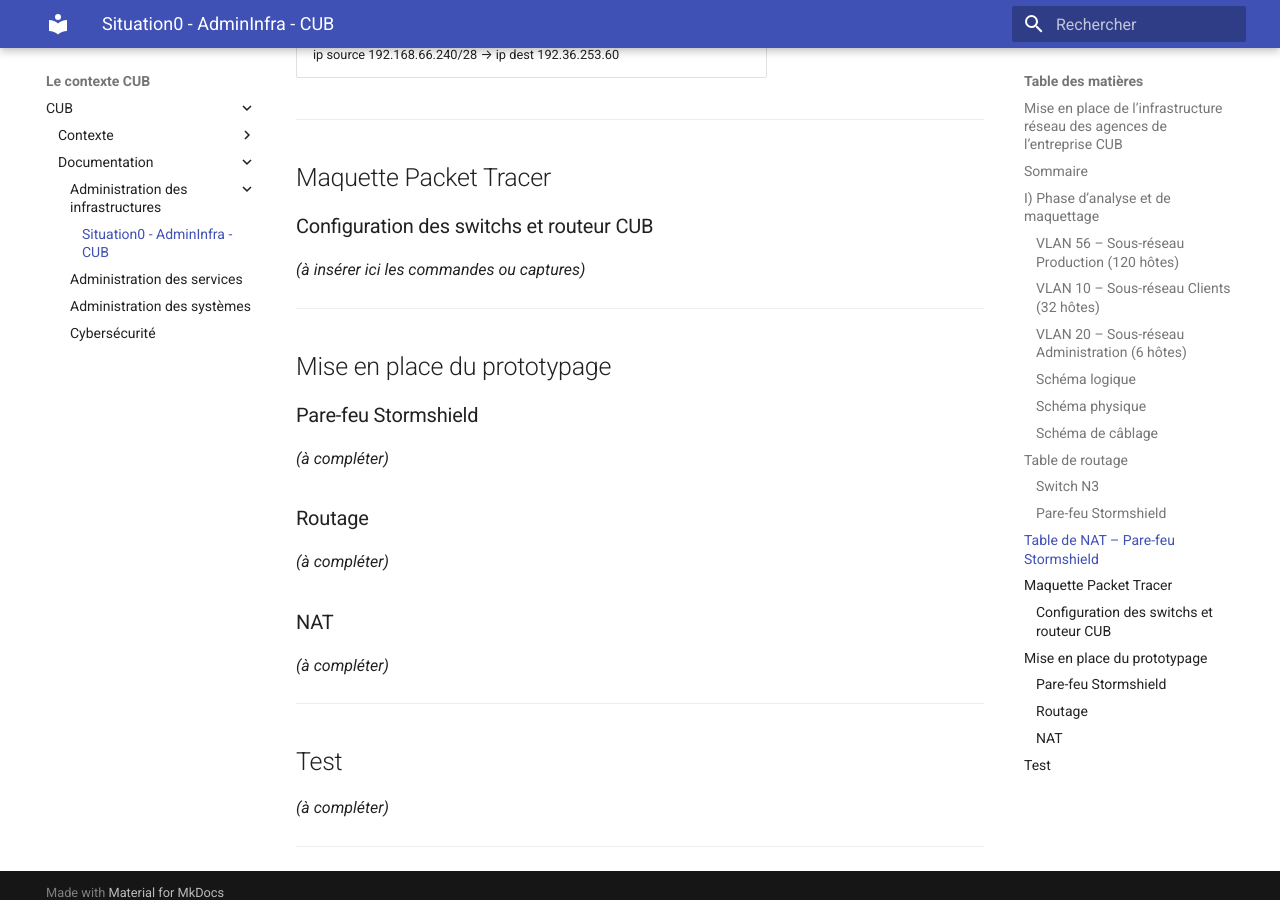
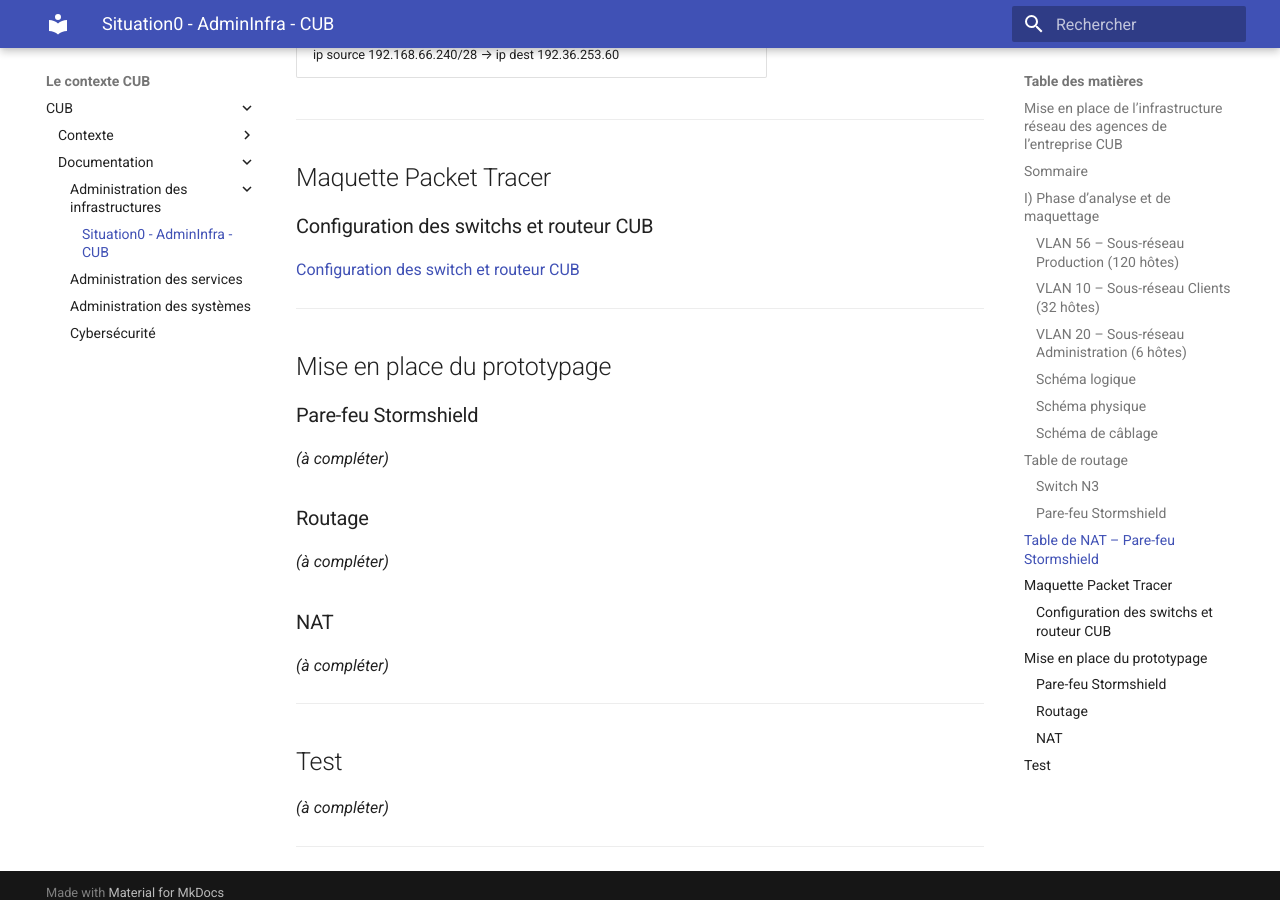
Before and after one commit to Joris-Texier/documentation-cub, an MkDocs documentation site: the page built from docs/CUB/Documentation/AdminInfra/Situation0-AdminInfra-CUB.md, in a window 1280 px wide and 900 px high, scrolled down 5572 px. Built offline with MkDocs 1.6.1 and Material for MkDocs 9.7.7, drawn with Linux system fonts in a browser that asks for light colours.

```diff
--- a/docs/CUB/Documentation/AdminInfra/Situation0-AdminInfra-CUB.md
+++ b/docs/CUB/Documentation/AdminInfra/Situation0-AdminInfra-CUB.md
@@ -138,7 +138,8 @@
 ## Maquette Packet Tracer
 
 ### Configuration des switchs et routeur CUB
-*(à insérer ici les commandes ou captures)*
+[Configuration des switch et routeur CUB](https://drive.google.com/drive/folders/1GXBigqVqaa86_AFHlSA7-2rDH3MePCTA?usp=sharing){:target="_blank"}
+
 
 ---
 
```
